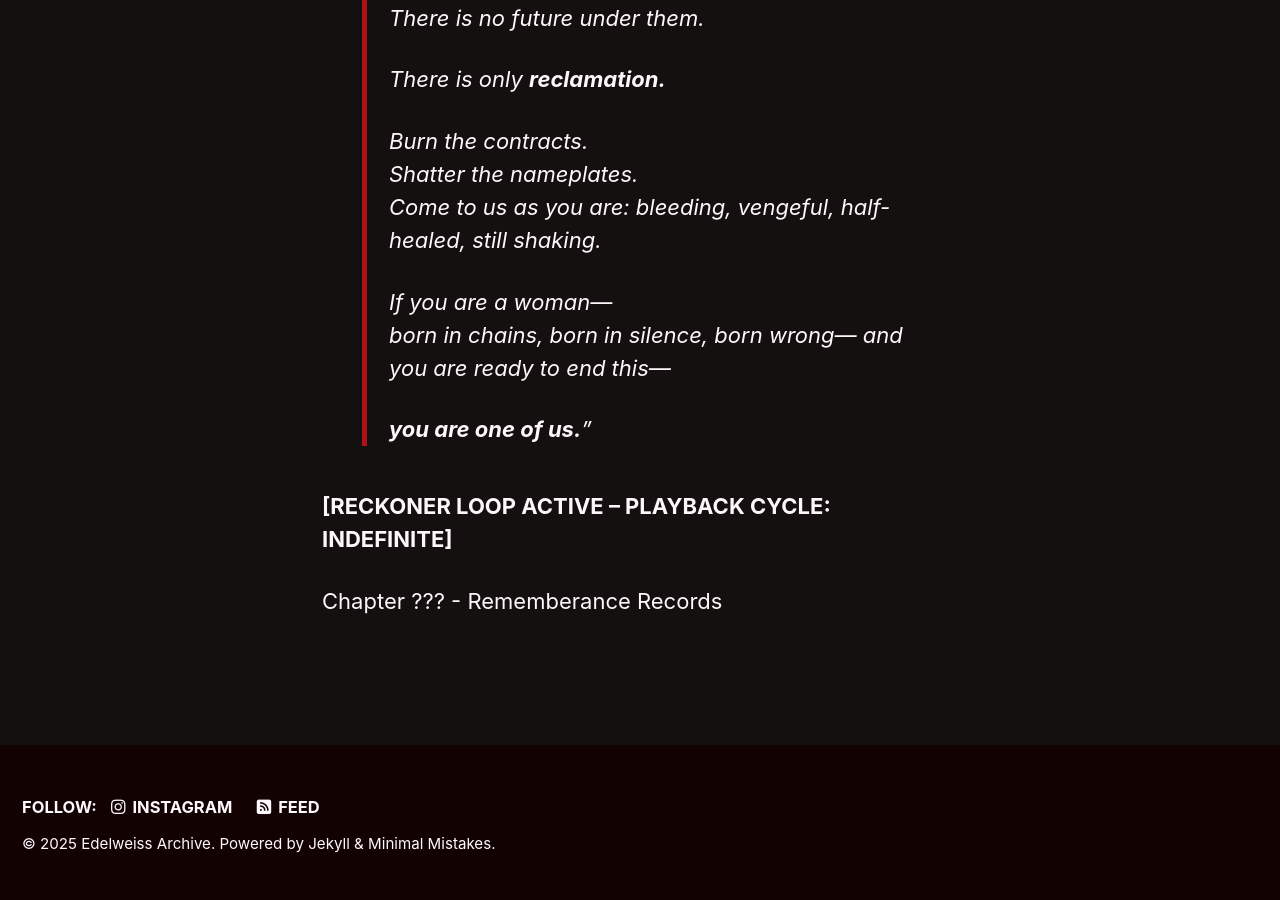
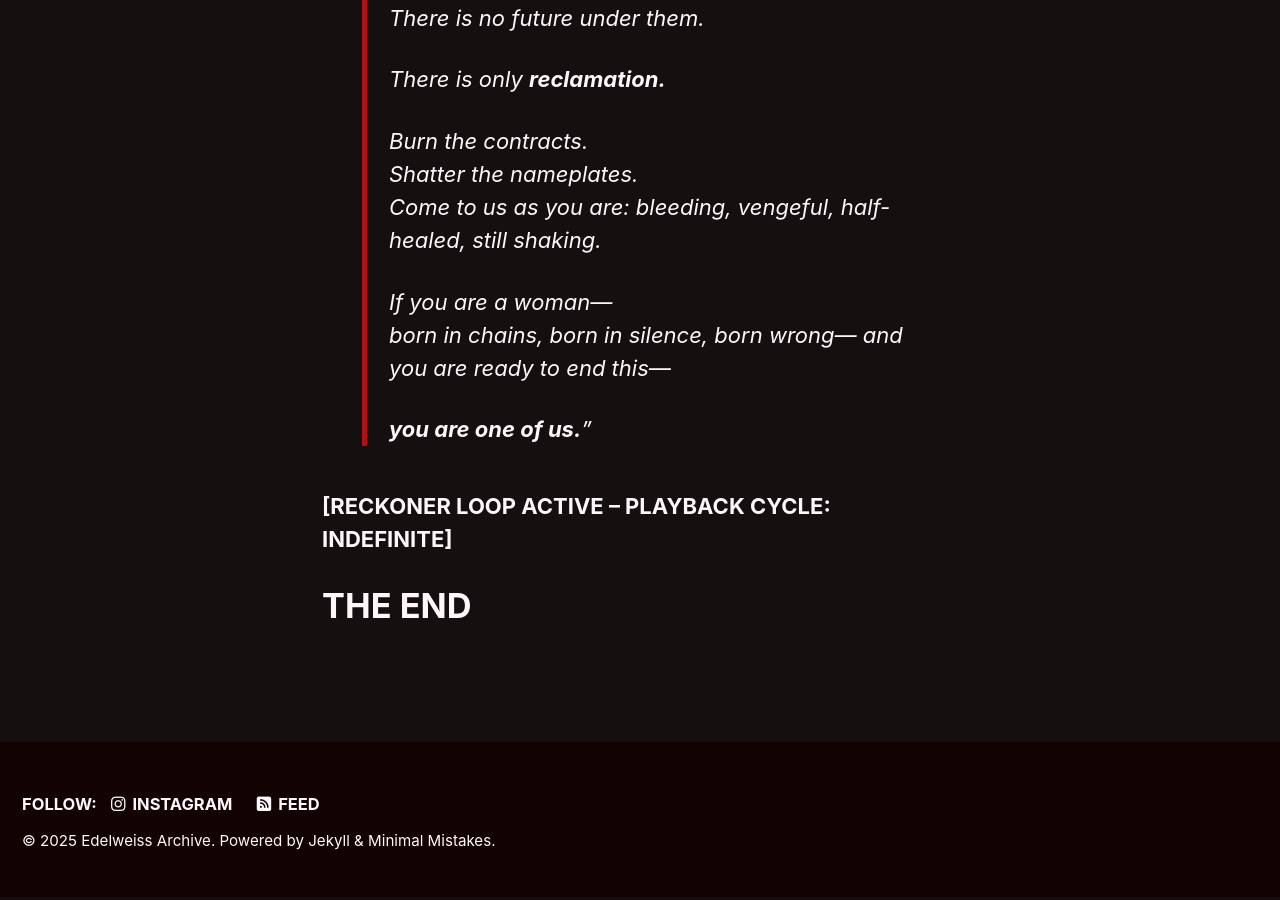
Before and after one commit to kyrie-edelweiss/edelweiss-archive, a Jekyll site: the page built from _pages/the-red-king.md, in a window 1280 px wide and 900 px high, scrolled down 92468 px. Built offline with Jekyll 4.4.1, drawn with Linux system fonts in a browser that asks for light colours; cached includes are drawn as plain includes; our own code applies the rules of GitHub Pages for plain Markdown files.

Commit message:
Update the-red-king.md

```diff
--- a/_pages/the-red-king.md
+++ b/_pages/the-red-king.md
@@ -2095,4 +2095,4 @@ Then her tone shifts—lower, but more human. Fiercer. Almost tender.
 
 **[RECKONER LOOP ACTIVE – PLAYBACK CYCLE: INDEFINITE]**
 
-Chapter ??? - Rememberance Records
+# THE END
```
